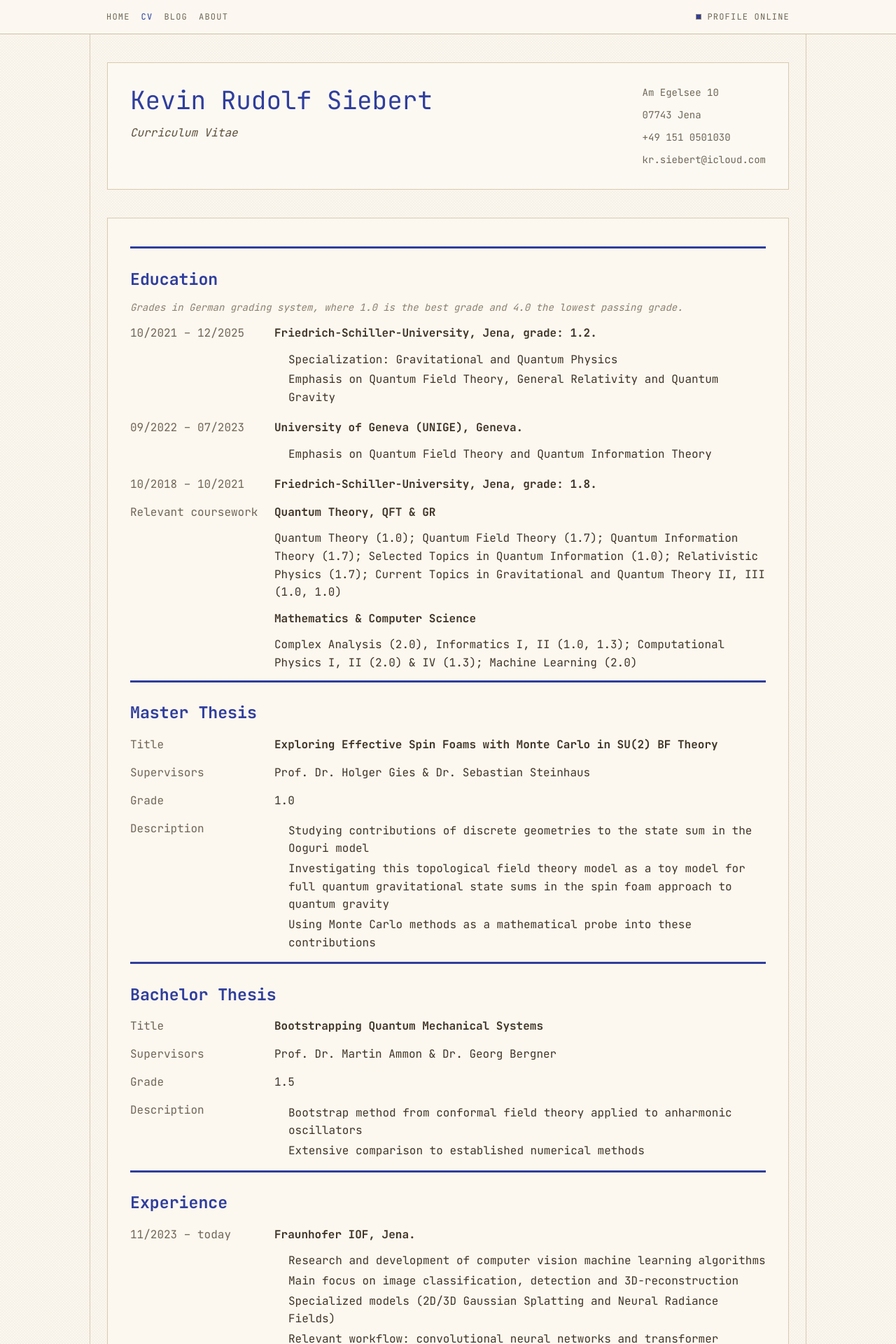
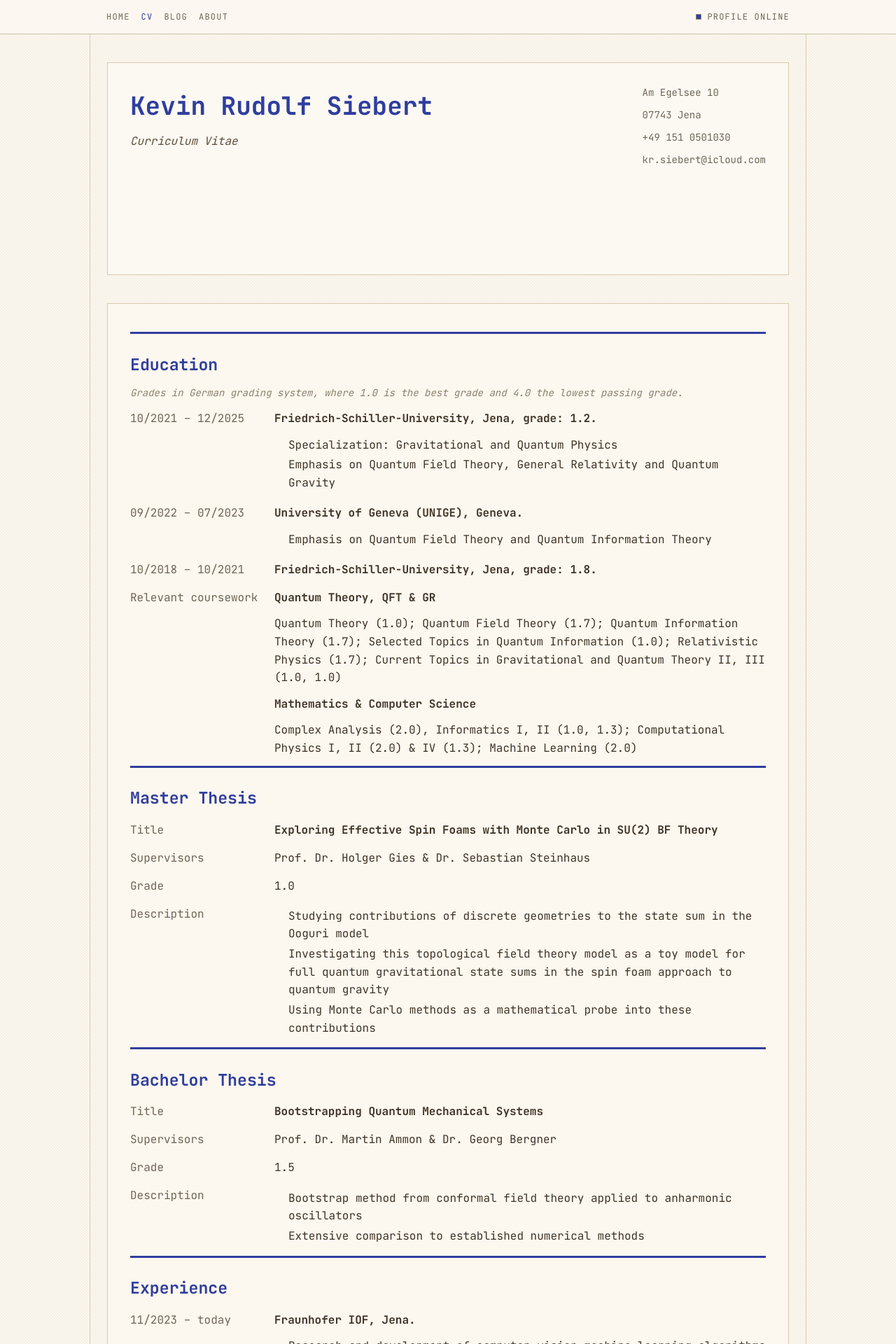
Before and after one commit to I-am-Rudi/i-am-rudi.github.io, a Jekyll site: the page built from cv.md, in a window 1280 px wide. Shown: the top 1920 px of the page at 70% size. Built offline with Jekyll 4.4.1, drawn with Linux system fonts in a browser that asks for light colours; nearby versions of some CDN libraries.

Commit message:
vertical hero size consistent

```diff
--- a/_includes/profile-intro.html
+++ b/_includes/profile-intro.html
@@ -1,4 +1,4 @@
-<section class="section">
+<section class="section md:h-[19rem]">
   <div class="flex flex-col gap-6 md:flex-row md:items-start md:justify-between">
     <div class="{{ include.content_class | default: 'space-y-4 max-w-2xl text-sm text-[#5d503a]' }}">
       {% if include.subtitle %}
--- a/cv.md
+++ b/cv.md
@@ -168,5 +166,5 @@ Linux, Git, Inkscape, Obsidian
 {% include cv-item.html date="Software" content=software_skills %}
 {% endcapture %}
 
-{% include profile-intro.html content=cv_left_content right_content=cv_right_content content_class="space-y-2 text-[#5d503a]" right_class="text-sm cv-meta" %}
+{% include profile-intro.html title="Kevin Rudolf Siebert" content=cv_left_content right_content=cv_right_content content_class="space-y-2 text-[#5d503a]" right_class="text-sm cv-meta" %}
 {% include card-shell.html class="mt-10" content=cv_sections %}
```
Also changed, not shown: other parts of cv.md (+0 -2 lines).
